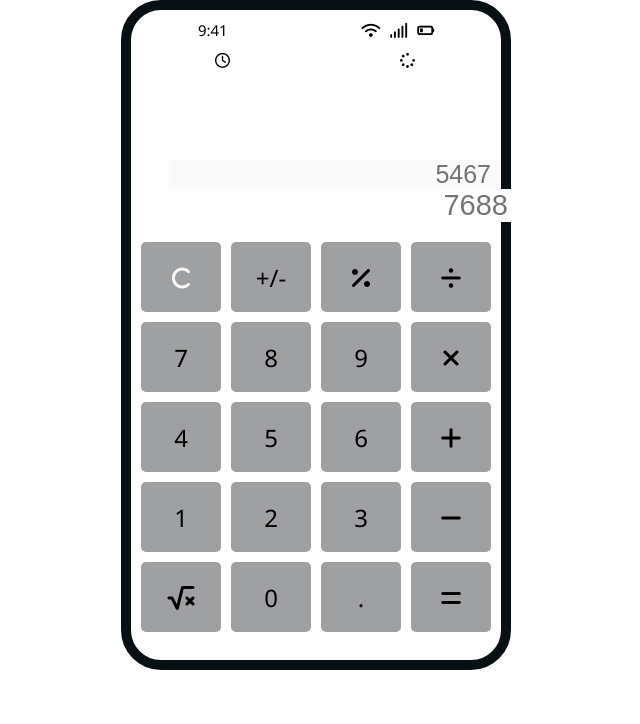
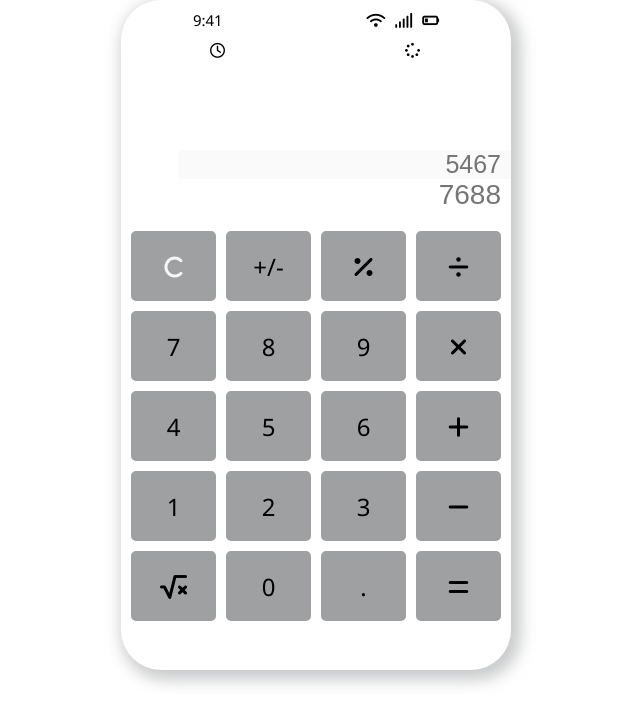
Before and after one commit to fatemehfarajirad/calculator, a plain HTML site: page index.html in a window 1280 px wide. Shown: the whole page, without its empty margins (324-964 px from the left). Drawn offline with Linux system fonts and the light colour scheme.

Commit message:
add box-shadow

```diff
--- a/Css/calc.css
+++ b/Css/calc.css
@@ -5,11 +5,10 @@
     align-items: center;
 }
 .calc__wrapper{
-
     width: 39rem;
     height: 67rem;
-    border: 1rem solid var(--darkblack-color);
     border-radius: 4rem;
+    box-shadow: 5px 5px 15px 5px rgba(158,160,162,0.56);
 }
 .calc__header{
     display: flex;
@@ -61,7 +60,7 @@
     text-align: end;
 }
 .input__primary{
-    font-size: 2.9rem;
+    font-size: 2.8rem;
     text-align: end;
     padding-right: 1rem;
 }
```
